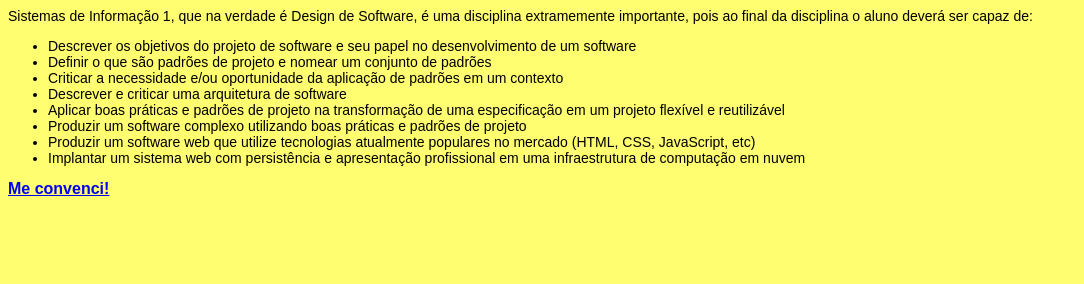
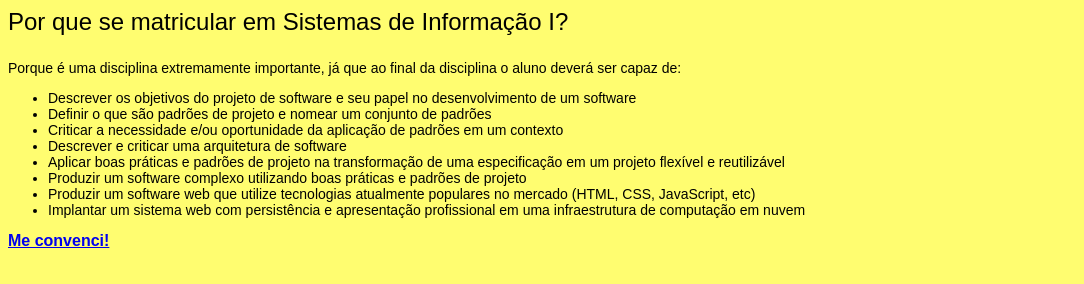
Before and after one commit to felipeemerson/si1-lab1, a plain HTML site: page estatica-css/index.html in a window 1280 px wide. Shown: the whole page, without its empty margins (0-1084 px from the left). Drawn offline with Linux system fonts and the light colour scheme.

Commit message:
Ajusta tamanhos de fontes

```diff
--- a/estatica-css/index.html
+++ b/estatica-css/index.html
@@ -5,7 +5,8 @@
 	<link rel="stylesheet" HREF="style.css">
   </head>
   <body>
-  <p id="inicio">Sistemas de Informação 1, que na verdade é Design de Software, é uma disciplina extramemente importante, pois
+  <p id="pergunta">Por que se matricular em Sistemas de Informação I?</p>
+  <p>Porque é uma disciplina extremamente importante, já que
 ao final da disciplina o aluno deverá ser capaz de:</p>
 <ul>
     <li>Descrever os objetivos do projeto de software e seu papel no desenvolvimento de um software</li>
--- a/estatica-css/style.css
+++ b/estatica-css/style.css
@@ -20,3 +20,7 @@ font-size: 24px;
 font-weight:bold;
 text-align:center;
  }
+
+#pergunta{
+font-size:24px;
+ }
```
Also changed, not shown: estatica-bootstrap/index.html (+2 -1 lines), estatica-simples/index.html (+2 -2 lines).
